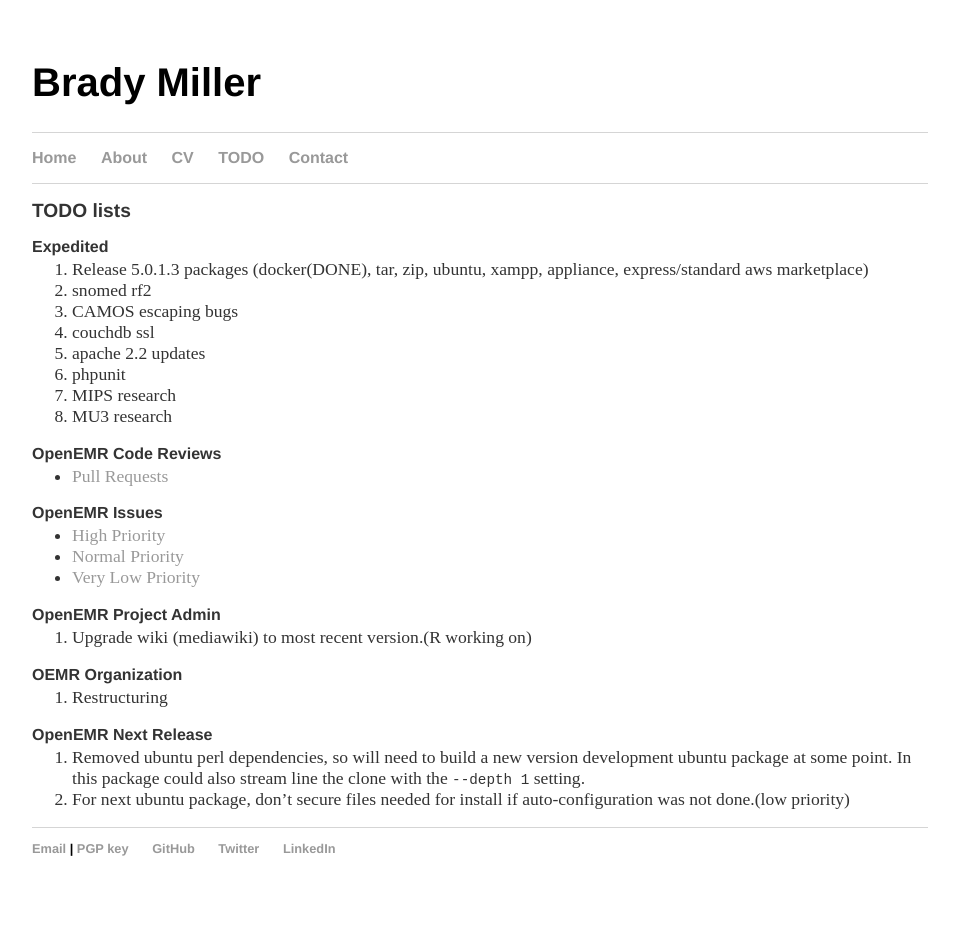
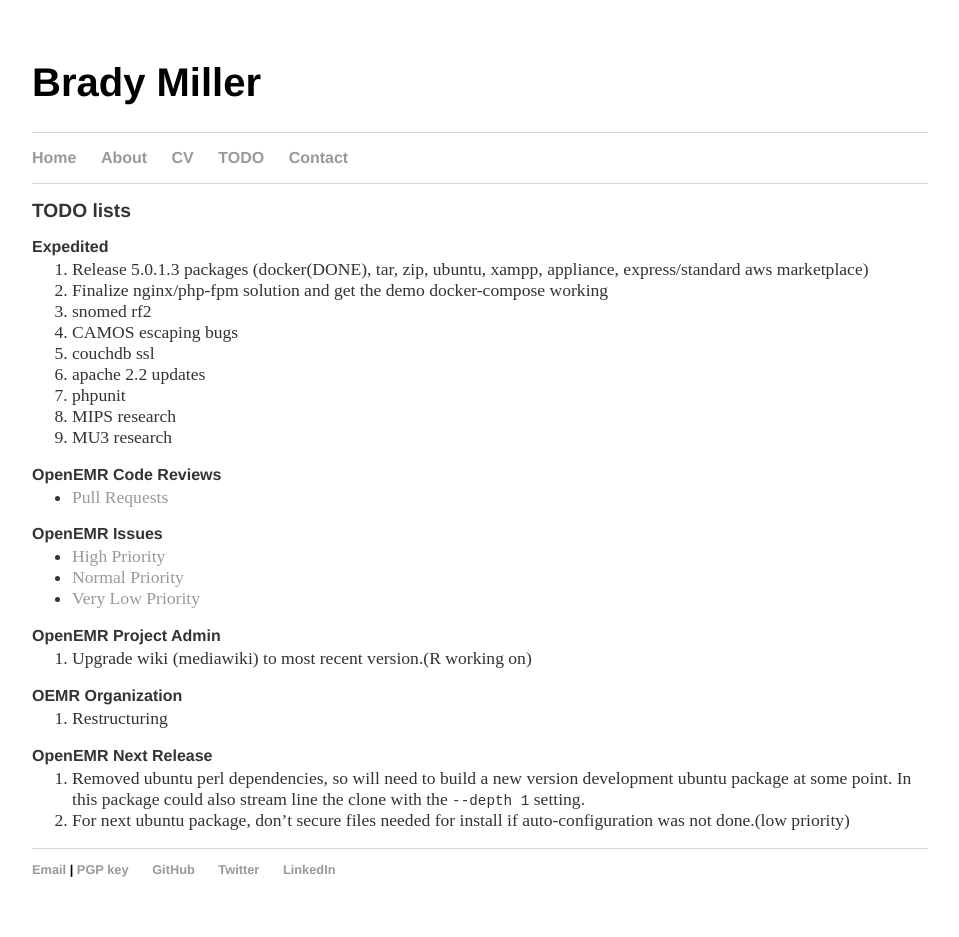
Before and after one commit to bradymiller/bradymiller.github.io, a Jekyll site: the page built from todo/index.md, in a window 1280 px wide. Shown: the whole page, without its empty margins (160-1119 px from the left). Built offline with Jekyll 4.4.1, drawn with Linux system fonts in a browser that asks for light colours; our own code applies the rules of GitHub Pages for plain Markdown files; before the commit the page ends 916 px from its top, so only the background shows below that.

Commit message:
Update index.md

```diff
--- a/todo/index.md
+++ b/todo/index.md
@@ -5,6 +5,7 @@
 
 ### Expedited
 1. Release 5.0.1.3 packages (docker(DONE), tar, zip, ubuntu, xampp, appliance, express/standard aws marketplace)
+1. Finalize nginx/php-fpm solution and get the demo docker-compose working
 1. snomed rf2
 1. CAMOS escaping bugs
 1. couchdb ssl
```
